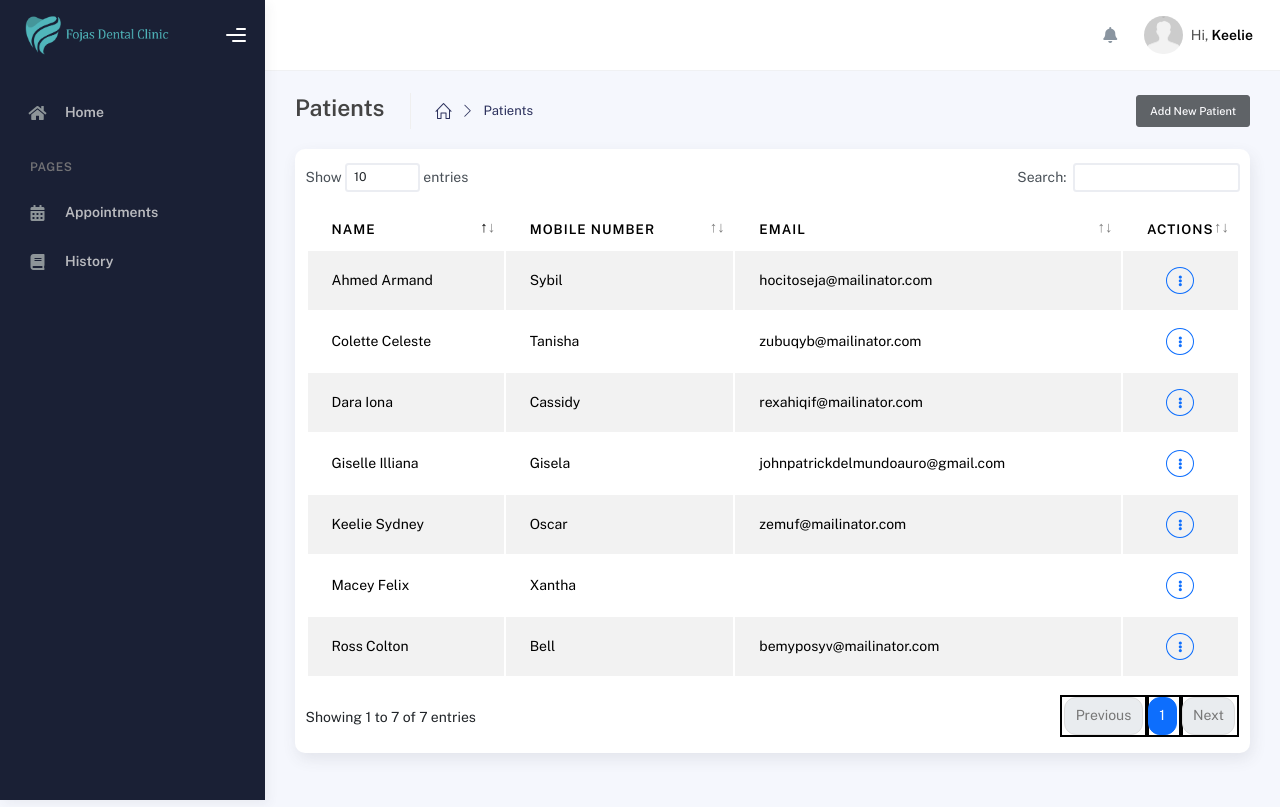
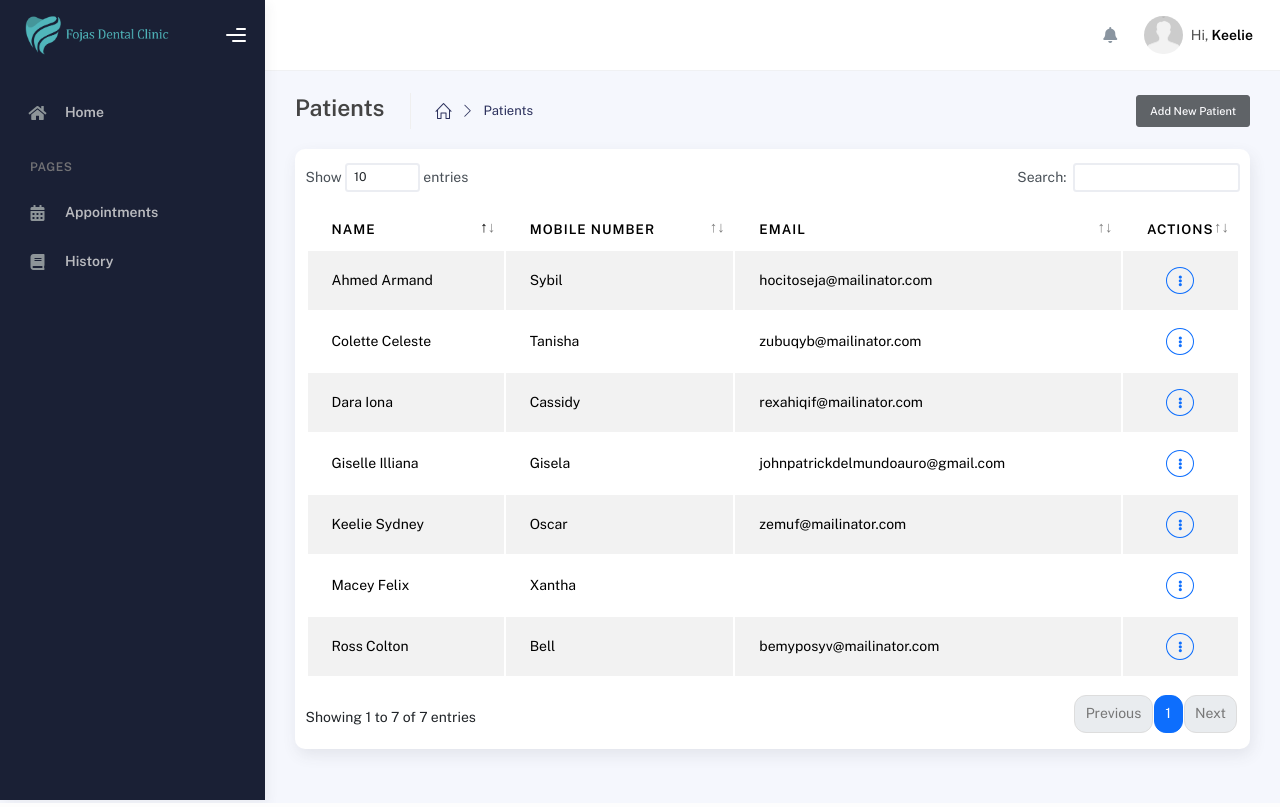
Before and after one commit to mathewdy/dental_appointment, a PHP site: page /dental_appointment/modules/admin/patients.php in a window 1280 px wide. Run offline with PHP 8.4, Linux system fonts and the light colour scheme; a user stored in the database is signed in; data comes from the database, SQL or seed files in the repository; data that the repository does not hold is empty.

Commit message:
removed extra code

```diff
--- a/modules/admin/patients.php
+++ b/modules/admin/patients.php
@@ -8,15 +8,6 @@ error_reporting(E_ALL);
 $first_name = $_SESSION['first_name'];
 include('../../includes/security.php');
 ?>
-<style>
-    .dataTables_paginate .paginate_button{
-        border-radius: 0 !important;         /* Rounded corners */
-        border: 2px solid black !important;
-    }
-    a.page_link {
-        border-radius: 12px !important;
-    }
-</style>
 
     <div class="wrapper">
         <?php include '../../includes/sidebar.php'; ?>
```
